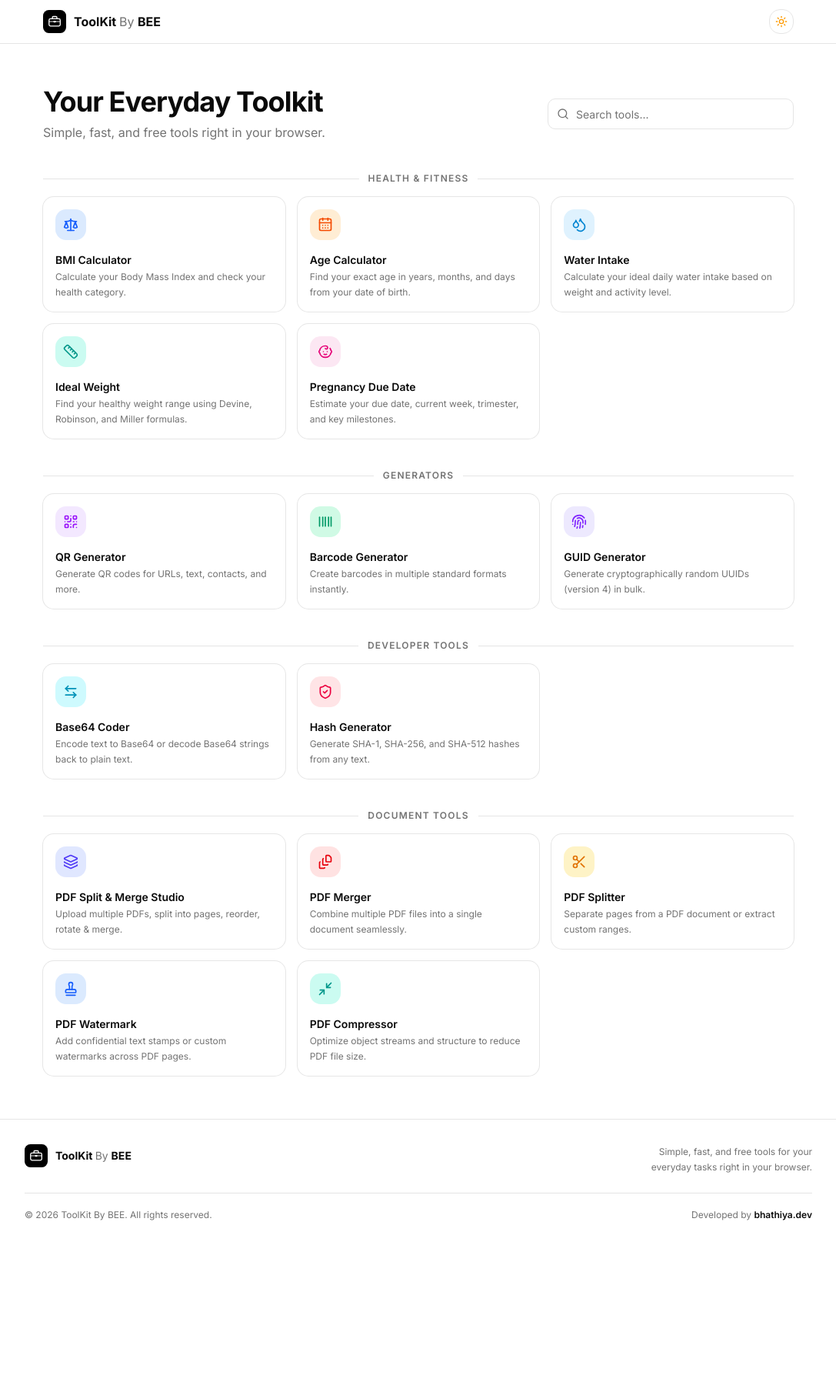
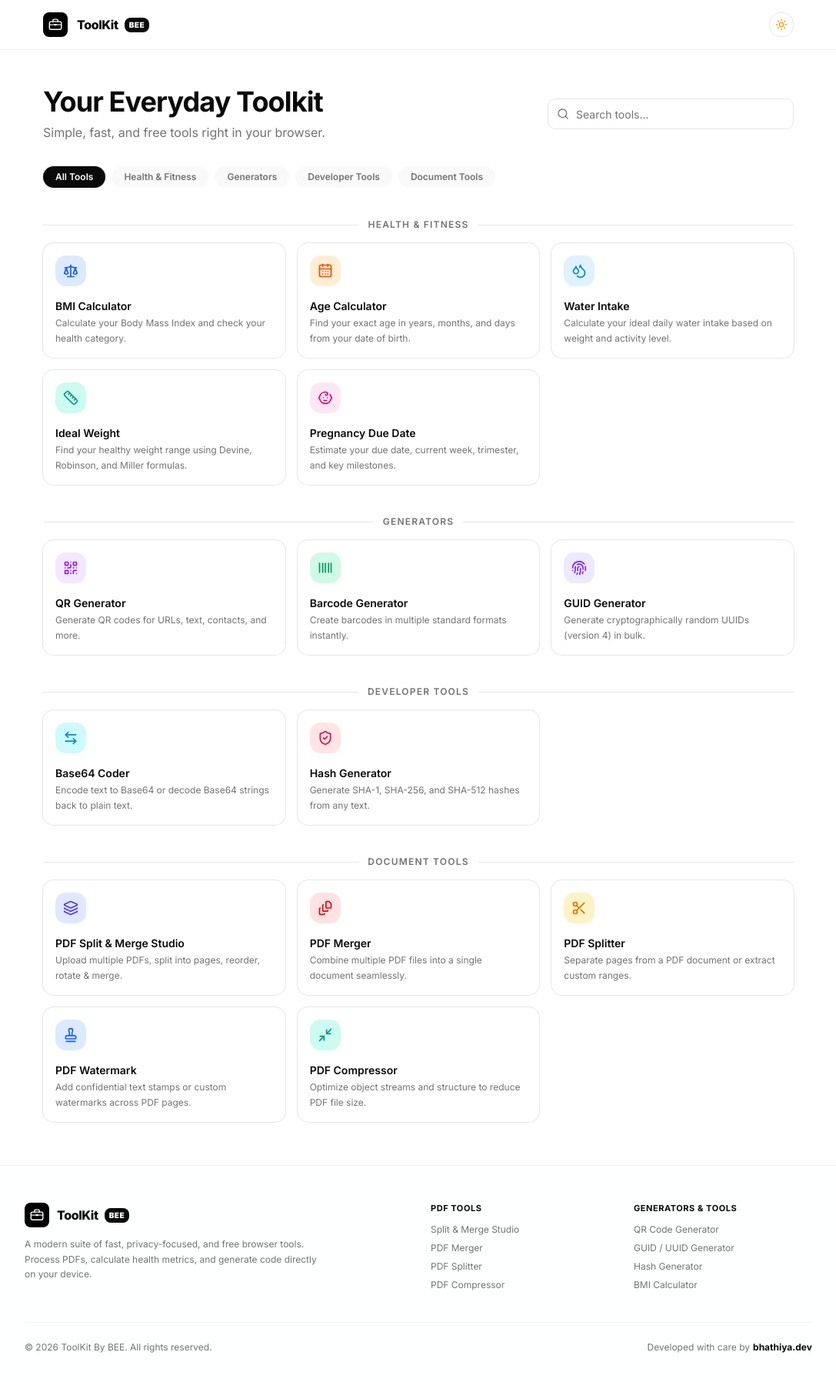
Before and after one commit to smbhathiya/OmniTool, a Next.js app: page / in a window 1280 px wide. Shown: the top 1796 px of the page at 77% size, without its empty margins (96-1183 px from the left). Before the commit the page ends 1619 px from the top, so only its background shows below. Built offline with nearby package versions, Linux system fonts and the light colour scheme.

Commit message:
feat: implement layout components and landing page with tool navigation categories

```diff
--- a/app/page.tsx
+++ b/app/page.tsx
@@ -229,8 +229,10 @@ function ToolCard({ tool }: { tool: Tool }) {
 
 export default function Home() {
   const [query, setQuery] = useState("")
+  const [activeCategory, setActiveCategory] = useState<string>("all")
 
   const filtered = categories
+    .filter((cat) => activeCategory === "all" || cat.id === activeCategory)
     .map((cat) => ({
       ...cat,
       tools: cat.tools.filter(
@@ -247,7 +249,7 @@ export default function Home() {
 
       <main className="mx-auto w-full max-w-5xl flex-1 px-4 pt-24 pb-10 sm:px-6 sm:pt-28 sm:pb-14">
         {/* Hero & Search Header */}
-        <div className="mb-10 flex flex-col sm:flex-row sm:items-center justify-between gap-6">
+        <div className="mb-8 flex flex-col sm:flex-row sm:items-center justify-between gap-6">
           <div className="text-left">
             <h1 className="mb-2 text-2xl font-bold tracking-tight text-foreground sm:text-4xl">
               Your Everyday Toolkit
@@ -267,6 +269,33 @@ export default function Home() {
               className="h-10 pl-9 text-sm w-full"
             />
           </div>
+        </div>
+
+        {/* Category Filter Pills */}
+        <div className="flex items-center gap-2 overflow-x-auto pb-2 mb-8">
+          <button
+            onClick={() => setActiveCategory("all")}
+            className={`px-4 py-1.5 rounded-full text-xs font-semibold whitespace-nowrap transition-all duration-200 cursor-pointer ${
+              activeCategory === "all"
+                ? "bg-foreground text-background shadow-sm"
+                : "bg-muted/60 text-muted-foreground hover:bg-muted hover:text-foreground"
+            }`}
+          >
+            All Tools
+          </button>
+          {categories.map((cat) => (
+            <button
+              key={cat.id}
+              onClick={() => setActiveCategory(cat.id)}
+              className={`px-4 py-1.5 rounded-full text-xs font-semibold whitespace-nowrap transition-all duration-200 cursor-pointer ${
+                activeCategory === cat.id
+                  ? "bg-foreground text-background shadow-sm"
+                  : "bg-muted/60 text-muted-foreground hover:bg-muted hover:text-foreground"
+              }`}
+            >
+              {cat.label}
+            </button>
+          ))}
         </div>
 
         {/* Category sections */}
--- a/components/footer.tsx
+++ b/components/footer.tsx
@@ -3,42 +3,106 @@ import Image from "next/image"
 
 export function Footer() {
   return (
-    <footer className="w-full border-t border-border bg-background px-4 sm:px-6 py-8 mt-auto">
-      <div className="max-w-5xl mx-auto">
-        {/* Top row */}
-        <div className="flex flex-col sm:flex-row items-center sm:items-start justify-between gap-4 text-center sm:text-left">
-          {/* Left — brand */}
-          <div>
+    <footer className="w-full border-t border-border/60 bg-background/50 backdrop-blur-sm px-4 sm:px-6 py-12 mt-auto">
+      <div className="max-w-5xl mx-auto space-y-10">
+        {/* Main Grid */}
+        <div className="grid grid-cols-1 md:grid-cols-4 gap-8">
+          {/* Brand Col */}
+          <div className="md:col-span-2 space-y-3">
             <Link href="/" className="inline-flex items-center gap-2.5 group">
-              <Image src="/logo.svg" alt="ToolKit By BEE" width={30} height={30} className="shrink-0 dark:invert group-hover:scale-105 transition-transform" />
-              <span className="text-sm font-bold text-foreground leading-none">
-                ToolKit{" "}
-                <span className="font-normal text-muted-foreground">By </span>
-                <span className="font-bold text-foreground">BEE</span>
-              </span>
+              <Image
+                src="/logo.svg"
+                alt="ToolKit By BEE"
+                width={32}
+                height={32}
+                className="shrink-0 dark:invert group-hover:scale-105 transition-transform"
+              />
+              <div className="flex items-center gap-2">
+                <span className="text-base font-extrabold tracking-tight text-foreground">
+                  ToolKit
+                </span>
+                <span className="bg-foreground text-background text-[10px] font-black px-1.5 py-0.5 rounded-md uppercase tracking-wider">
+                  BEE
+                </span>
+              </div>
             </Link>
+            <p className="text-xs text-muted-foreground leading-relaxed max-w-sm">
+              A modern suite of fast, privacy-focused, and free browser tools.
+              Process PDFs, calculate health metrics, and generate code directly on your device.
+            </p>
           </div>
 
-          {/* Right — tagline */}
-          <p className="text-xs text-muted-foreground leading-relaxed sm:text-right max-w-[220px]">
-            Simple, fast, and free tools for your everyday tasks right in your
-            browser.
-          </p>
+          {/* Quick Links — PDF Tools */}
+          <div className="space-y-3 text-xs">
+            <h4 className="font-bold uppercase tracking-wider text-foreground text-[11px]">
+              PDF Tools
+            </h4>
+            <ul className="space-y-2 text-muted-foreground">
+              <li>
+                <Link href="/pdf-organizer" className="hover:text-foreground transition-colors">
+                  Split & Merge Studio
+                </Link>
+              </li>
+              <li>
+                <Link href="/pdf-merger" className="hover:text-foreground transition-colors">
+                  PDF Merger
+                </Link>
+              </li>
+              <li>
+                <Link href="/pdf-splitter" className="hover:text-foreground transition-colors">
+                  PDF Splitter
+                </Link>
+              </li>
+              <li>
+                <Link href="/pdf-compressor" className="hover:text-foreground transition-colors">
+                  PDF Compressor
+                </Link>
+              </li>
+            </ul>
+          </div>
+
+          {/* Quick Links — Utilities */}
+          <div className="space-y-3 text-xs">
+            <h4 className="font-bold uppercase tracking-wider text-foreground text-[11px]">
+              Generators & Tools
+            </h4>
+            <ul className="space-y-2 text-muted-foreground">
+              <li>
+                <Link href="/qr-generator" className="hover:text-foreground transition-colors">
+                  QR Code Generator
+                </Link>
+              </li>
+              <li>
+                <Link href="/guid-generator" className="hover:text-foreground transition-colors">
+                  GUID / UUID Generator
+                </Link>
+              </li>
+              <li>
+                <Link href="/hash-generator" className="hover:text-foreground transition-colors">
+                  Hash Generator
+                </Link>
+              </li>
+              <li>
+                <Link href="/bmi-calculator" className="hover:text-foreground transition-colors">
+                  BMI Calculator
+                </Link>
+              </li>
+            </ul>
+          </div>
         </div>
 
-        {/* Bottom bar */}
-        <div className="mt-6 pt-5 border-t border-border flex flex-col sm:flex-row items-center justify-between gap-2 text-xs text-muted-foreground text-center sm:text-left">
+        {/* Bottom Bar */}
+        <div className="pt-6 border-t border-border/50 flex flex-col sm:flex-row items-center justify-between gap-3 text-xs text-muted-foreground">
           <span>
-            &copy; {new Date().getFullYear()} ToolKit By BEE. All rights
-            reserved.
+            &copy; {new Date().getFullYear()} ToolKit By BEE. All rights reserved.
           </span>
-          <span>
-            Developed by{" "}
+          <span className="flex items-center gap-1">
+            Developed with care by{" "}
             <a
               href="https://bhathiya.dev"
               target="_blank"
               rel="noopener noreferrer"
-              className="font-semibold text-foreground hover:underline underline-offset-4 transition-colors"
+              className="font-bold text-foreground hover:underline underline-offset-4 transition-colors"
             >
               bhathiya.dev
             </a>
--- a/components/navbar.tsx
+++ b/components/navbar.tsx
@@ -15,15 +15,12 @@ export function Navbar() {
       const currentScrollY = window.scrollY
       const delta = currentScrollY - lastScrollY
 
-      // Only trigger if scroll delta is noticeable (prevents micro-jitter)
       if (Math.abs(delta) > 5) {
         if (currentScrollY < 20) {
           setIsVisible(true)
         } else if (delta > 0) {
-          // Scrolling down (page moving up) -> hide navbar
           setIsVisible(false)
         } else {
-          // Scrolling up (page moving down) -> show navbar
           setIsVisible(true)
         }
       }
@@ -36,20 +33,34 @@ export function Navbar() {
 
   return (
     <header
-      className={`fixed top-0 left-0 right-0 z-50 w-full border-b border-border bg-background/80 backdrop-blur-md transition-transform duration-300 ease-in-out ${
+      className={`fixed top-0 left-0 right-0 z-50 w-full border-b border-border/60 bg-background/80 backdrop-blur-xl transition-transform duration-300 ease-in-out ${
         isVisible ? "translate-y-0" : "-translate-y-full"
       }`}
     >
-      <nav className="mx-auto flex h-14 max-w-5xl items-center justify-between px-4 sm:px-6">
-        <Link href="/" className="flex items-center gap-2.5 group">
-          <Image src="/logo.svg" alt="ToolKit By BEE" width={30} height={30} className="shrink-0 dark:invert group-hover:scale-105 transition-transform" />
-          <span className="leading-none font-bold text-foreground">
-            ToolKit{" "}
-            <span className="font-normal text-muted-foreground">By </span>
-            <span className="font-bold text-foreground">BEE</span>
-          </span>
+      <nav className="mx-auto flex h-16 max-w-5xl items-center justify-between px-4 sm:px-6">
+        {/* Brand */}
+        <Link href="/" className="flex items-center gap-3 group">
+          <div className="relative">
+            <Image
+              src="/logo.svg"
+              alt="ToolKit By BEE"
+              width={32}
+              height={32}
+              className="shrink-0 dark:invert group-hover:scale-105 transition-transform duration-200"
+            />
+          </div>
+          <div className="flex items-center gap-2">
+            <span className="text-base font-extrabold tracking-tight text-foreground">
+              ToolKit
+            </span>
+            <span className="bg-foreground text-background text-[10px] font-black px-1.5 py-0.5 rounded-md uppercase tracking-wider">
+              BEE
+            </span>
+          </div>
         </Link>
-        <div className="flex items-center gap-2">
+
+        {/* Right Actions */}
+        <div className="flex items-center gap-3">
           <ModeToggle />
         </div>
       </nav>
```
